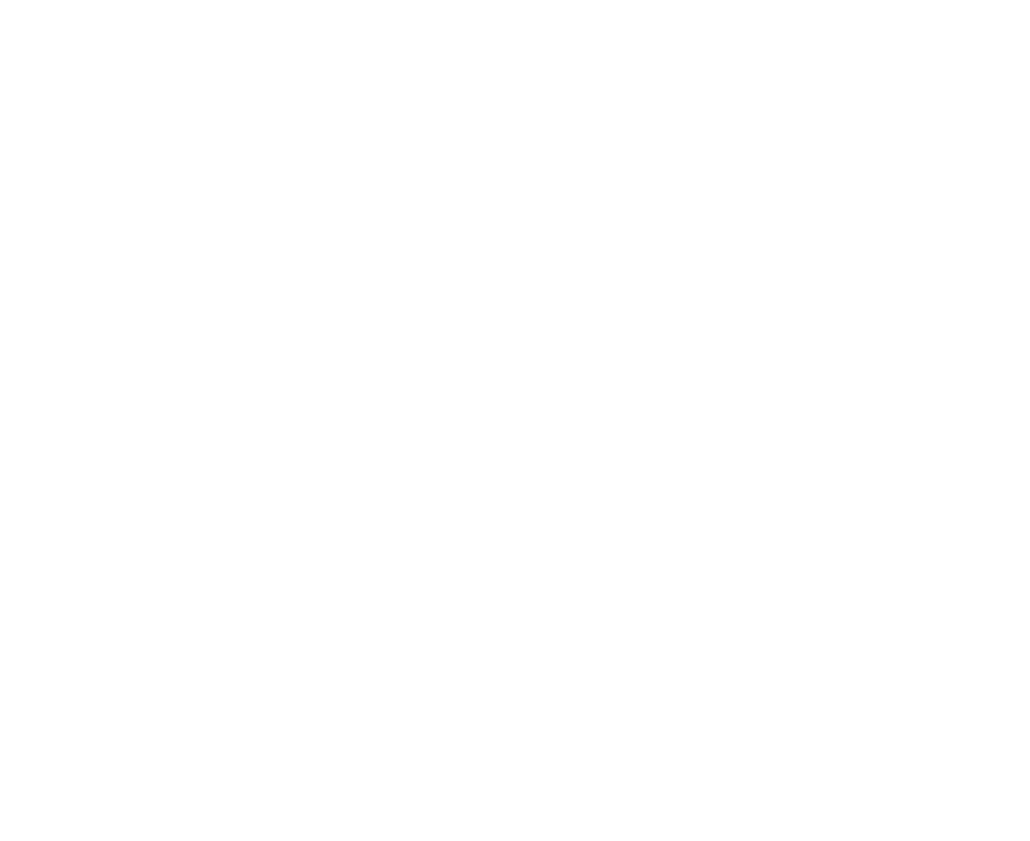
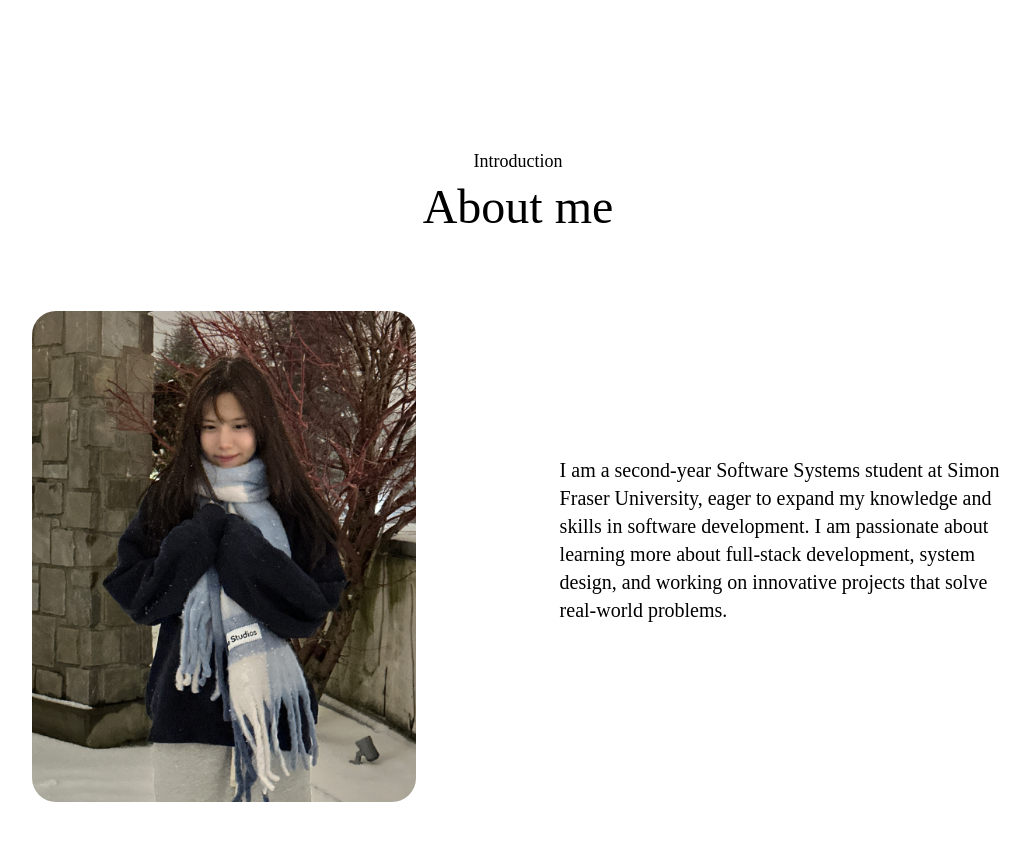
Before and after one commit to ppe11/ppe11.github.io, a Next.js app: page / in a window 1280 px wide. Shown: the part 693-1534 px from the top of the page, without its empty margins (122-1152 px from the left). Before the commit the page ends 800 px from the top, so only its background shows below. Built offline with nearby package versions, Linux system fonts and the light colour scheme.

Commit message:
Add profile picture and about me description

```diff
--- /dev/null
+++ b/app/components/About.jsx
@@ -0,0 +1,25 @@
+import React from 'react'
+import Image from 'next/image'
+import { assets } from '@/assets /assets'
+
+const About = (isDarkMode) => {
+  return (
+    <div id='about' className='w-full px-[12%] py-10 scroll-mt-20 min-h-screen'>
+      <h4 className='text-center mb-2 text-lg font-Ovo'>Introduction</h4>
+      <h2 className='text-center text-5xl font-Ovo'>About me</h2>
+
+      <div className='flex w-full flex-col lg:flex-row items-center gap-36 my-20 mx-100'>
+        <div className='w-80 sm:w-96 rounded-3xl max-w-none'>
+            <Image src={assets.profile_img} alt='user-image' className='w-full rounded-3xl'/>
+        </div>
+        <div className='flex-1'>
+            <p className='mb-8 max-w-2xl font-Ovo text-xl'>I am a second-year Software Systems student at Simon Fraser University, eager to expand my knowledge
+                and skills in software development. I am passionate about learning more about full-stack development, system design, and working on innovative projects that solve real-world problems.
+            </p>
+        </div>
+      </div>
+    </div>
+  )
+}
+
+export default About
--- a/app/page.js
+++ b/app/page.js
@@ -2,6 +2,7 @@
 import { useEffect, useState } from "react";
 import Navbar from "./components/Navbar";
 import Header from "./components/Header";
+import About from "./components/About";
 
 export default function Home() {
 
@@ -32,6 +33,7 @@
     <>
      <Navbar isDarkMode={isDarkMode} setIsDarkMode={setIsDarkMode} />
      <Header isDarkMode={isDarkMode} />
+     <About isDarkMode={isDarkMode} />
     </>
   );
 }
```
